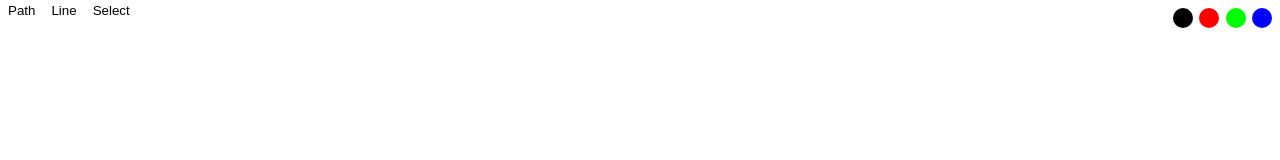
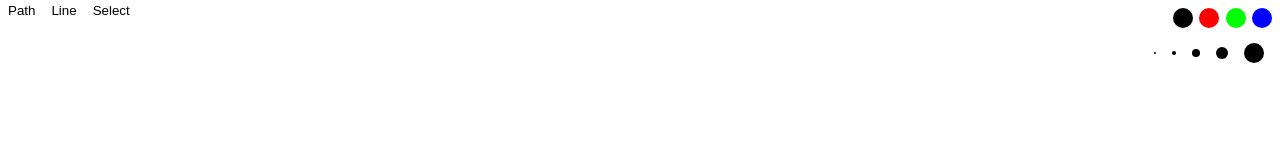
Before and after one commit to pablosca/minlines, a React (Create React App) app: page / in a window 1280 px wide. Shown: the top 160 px of the page. Built offline with nearby package versions, Linux system fonts and the light colour scheme.

Commit message:
Add stroke width picker

```diff
--- a/src/App.js
+++ b/src/App.js
@@ -5,6 +5,7 @@ import ToolBar from "./ToolBar";
 import Pad from "./Pad";
 import { BoardProvider } from "./BoardContext";
 import ColorPicker from "./ColorPicker";
+import StrokeWidthPicker from "./StrokeWidthPicker";
 import { SelectionProvider } from "./SelectionContext";
 import { DragProvider } from "./DragContext";
 
@@ -18,6 +19,7 @@ export default function App() {
               <Pad />
               <ToolBar />
               <ColorPicker />
+              <StrokeWidthPicker />
             </div>
           </DragProvider>
         </SelectionProvider>
--- a/src/BoardContext.js
+++ b/src/BoardContext.js
@@ -44,13 +44,14 @@ export const BoardProvider = ({ children }) => {
     clearPointByIndex(points.length - 1);
   };
 
-  const savePointsVector = (type, color) => {
+  const savePointsVector = ({ type, color, strokeWidth }) => {
     const now = Date.now();
     const newVector = {
       points,
       createdAt: now,
       type,
-      color
+      color,
+      strokeWidth
     };
 
     setVectors({
--- a/src/Element.js
+++ b/src/Element.js
@@ -76,6 +76,7 @@ export default function Element({ vector }) {
           key={vector.createdAt}
           points={vector.points}
           color={vector.color}
+          strokeWidth={vector.strokeWidth}
         />
       )}
       {vector.type === "path" && (
@@ -83,6 +84,7 @@ export default function Element({ vector }) {
           key={vector.createdAt}
           points={vector.points}
           color={vector.color}
+          strokeWidth={vector.strokeWidth}
         />
       )}
     </g>
--- a/src/Pad.js
+++ b/src/Pad.js
@@ -11,7 +11,7 @@ import useDrag from "./DragContext";
 export default function Pad() {
   const { drag, completeDrag, isDragging, initialCoords } = useDrag();
   const [pressed, setPressed] = useState(false);
-  const { tool, drawing, setDrawing, color } = useTools();
+  const { tool, drawing, setDrawing, color, strokeWidth } = useTools();
   const {
     points,
     vectors,
@@ -74,7 +74,7 @@ export default function Pad() {
         completeResize();
       }
     } else if (tool === "path" && pressed) {
-      savePointsVector("path", color);
+      savePointsVector({ type: "path", color, strokeWidth });
       clearPoints();
       setPressed(false);
     }
@@ -116,7 +116,7 @@ export default function Pad() {
     >
       {hasTempPath && <PathElement />}
       {hasTempLine && (
-        <PolylineElement drawing={drawing} points={points} color={color} />
+        <PolylineElement drawing={drawing} points={points} color={color} strokeWidth={strokeWidth} />
       )}
 
       {!isDragging && selectionBox && <SelectionWrapper />}
--- a/src/PathElement.js
+++ b/src/PathElement.js
@@ -3,9 +3,10 @@ import useTools from "./ToolsContext";
 
 export default function PathElement(props) {
   const { points } = useBoard();
-  const { color, tool } = useTools();
+  const { color, strokeWidth, tool } = useTools();
   const renderedPoints = props.points || points;
   const renderedColor = props.color || color;
+  const renderedStrokeWidth = props.strokeWidth || strokeWidth;
   const pointsString = renderedPoints.map((p) => `${p.x},${p.y}`).join(" ");
 
   return (
@@ -22,7 +23,7 @@ export default function PathElement(props) {
         className="vector"
         fill="none"
         stroke={renderedColor}
-        strokeWidth="2"
+        strokeWidth={renderedStrokeWidth}
         d={`M${pointsString}`}
         vectorEffect="non-scaling-stroke"
       />
--- a/src/PolylineElement.js
+++ b/src/PolylineElement.js
@@ -1,6 +1,6 @@
 import useTools from "./ToolsContext";
 
-export default function PolylineElement({ points, color, drawing }) {
+export default function PolylineElement({ points, color, drawing, strokeWidth }) {
   const { tool } = useTools();
   const pointsString = points.map((p) => `${p.x},${p.y}`).join(" ");
 
@@ -27,7 +27,7 @@ export default function PolylineElement({ points, color, drawing }) {
         fill="none"
         className="vector"
         stroke={color}
-        strokeWidth="1"
+        strokeWidth={strokeWidth}
         points={`${pointsString}`}
         vectorEffect="non-scaling-stroke"
       />
--- /dev/null
+++ b/src/StrokeWidthPicker.js
@@ -0,0 +1,23 @@
+import useTools, { strokeWidths } from "./ToolsContext";
+
+export default function StrokeWidthPicker() {
+  const { setStrokeWidth } = useTools();
+
+  const onStrokeClick = (width) => {
+    setStrokeWidth(width);
+  };
+
+  return (
+    <div className="stroke-picker">
+      {strokeWidths.map((c) => (
+        <button
+          key={c.name}
+          onClick={(e) => onStrokeClick(c.width)}
+          title={c.name}
+        >
+          <div className="stroke" style={{ "--stroke-width": c.width }}></div>
+        </button>
+      ))}
+    </div>
+  );
+}
--- a/src/ToolBar.js
+++ b/src/ToolBar.js
@@ -2,7 +2,7 @@ import useBoard from "./BoardContext";
 import useTools, { tools } from "./ToolsContext";
 
 export default function ToolBar() {
-  const { tool, selectTool, drawing, setDrawing, color } = useTools();
+  const { tool, selectTool, drawing, setDrawing, color, strokeWidth } = useTools();
   const { clearPoints, savePointsVector, clearLastPoint } = useBoard();
 
   const onToolClick = (e, t) => {
@@ -13,7 +13,7 @@ export default function ToolBar() {
   const onDoneClick = (e) => {
     e.stopPropagation();
     clearLastPoint();
-    savePointsVector("line", color);
+    savePointsVector({ type: "line", color, strokeWidth });
     setDrawing(false);
     clearPoints();
   };
--- a/src/ToolsContext.js
+++ b/src/ToolsContext.js
@@ -34,11 +34,35 @@ export const colors = [
   }
 ];
 
+export const strokeWidths = [
+  {
+    name: "Extra small",
+    width: 1
+  },
+  {
+    name: "Small",
+    width: 2
+  },
+  {
+    name: "Medium",
+    width: 4
+  },
+  {
+    name: "Large",
+    width: 6
+  },
+  {
+    name: "Extra large",
+    width: 10
+  }
+];
+
 const initialState = {
   tool: null,
   color: "#000",
   drawing: false,
-  isDragging: false
+  isDragging: false,
+  strokeWidth: 2
 };
 
 const ToolsContext = createContext(initialState);
@@ -48,6 +72,7 @@ export const ToolsProvider = ({ children }) => {
   const [color, setColor] = useState(initialState.color);
   const [drawing, setDrawing] = useState(false);
   const [isDragging, setIsDragging] = useState(null);
+  const [strokeWidth, setStrokeWidth] = useState(initialState.strokeWidth);
 
   const selectTool = (tool) => {
     setDrawing(false);
@@ -64,7 +89,9 @@ export const ToolsProvider = ({ children }) => {
         color,
         setColor,
         isDragging,
-        setIsDragging
+        setIsDragging,
+        strokeWidth,
+        setStrokeWidth,
       }}
     >
       {children}
--- a/src/styles.css
+++ b/src/styles.css
@@ -47,6 +47,20 @@ button.selected {
   width: 20px;
 }
 
+.stroke-picker {
+  display: flex;
+  position: fixed;
+  right: 8px;
+  top: 40px;
+}
+
+.stroke {
+  background: black;
+  border-radius: 50%;
+  height: calc(var(--stroke-width) * 2px);
+  width: calc(var(--stroke-width) * 2px);
+}
+
 .selectable .vector {
   pointer-events: none;
 }
```
